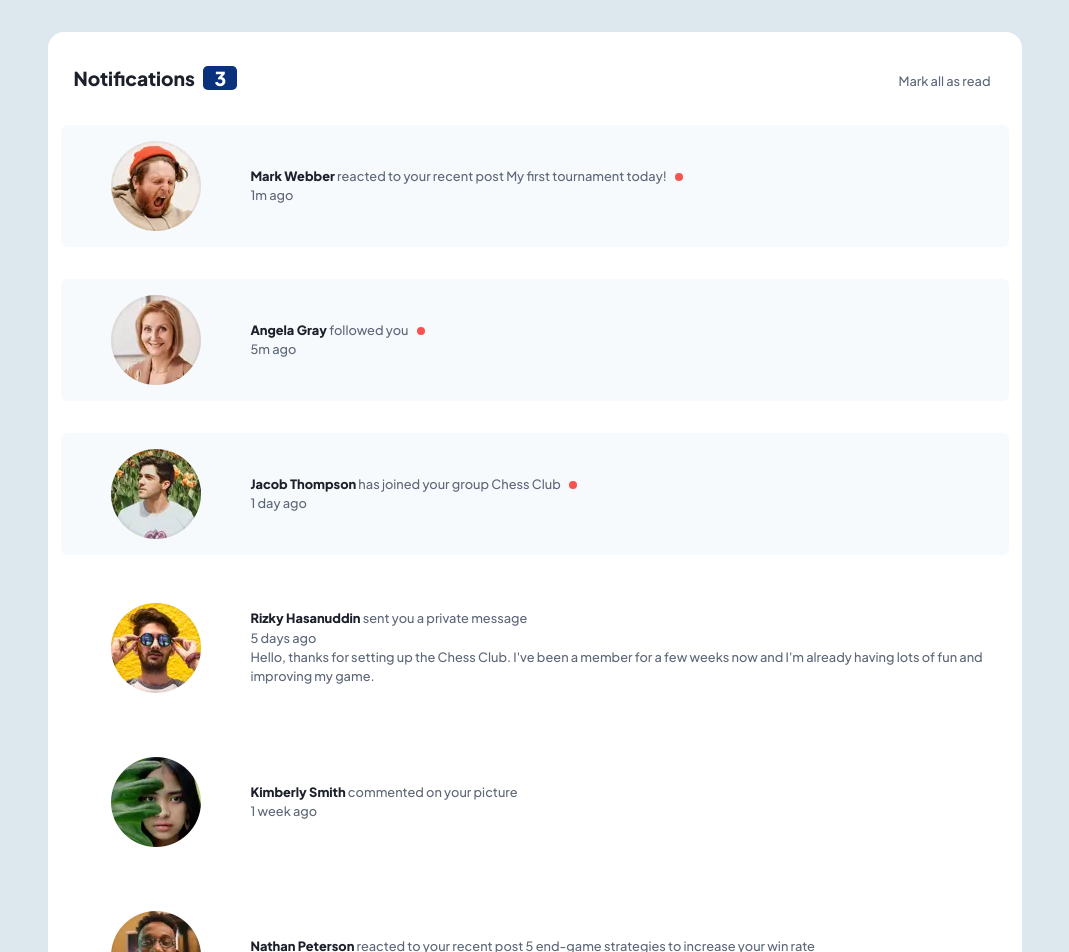
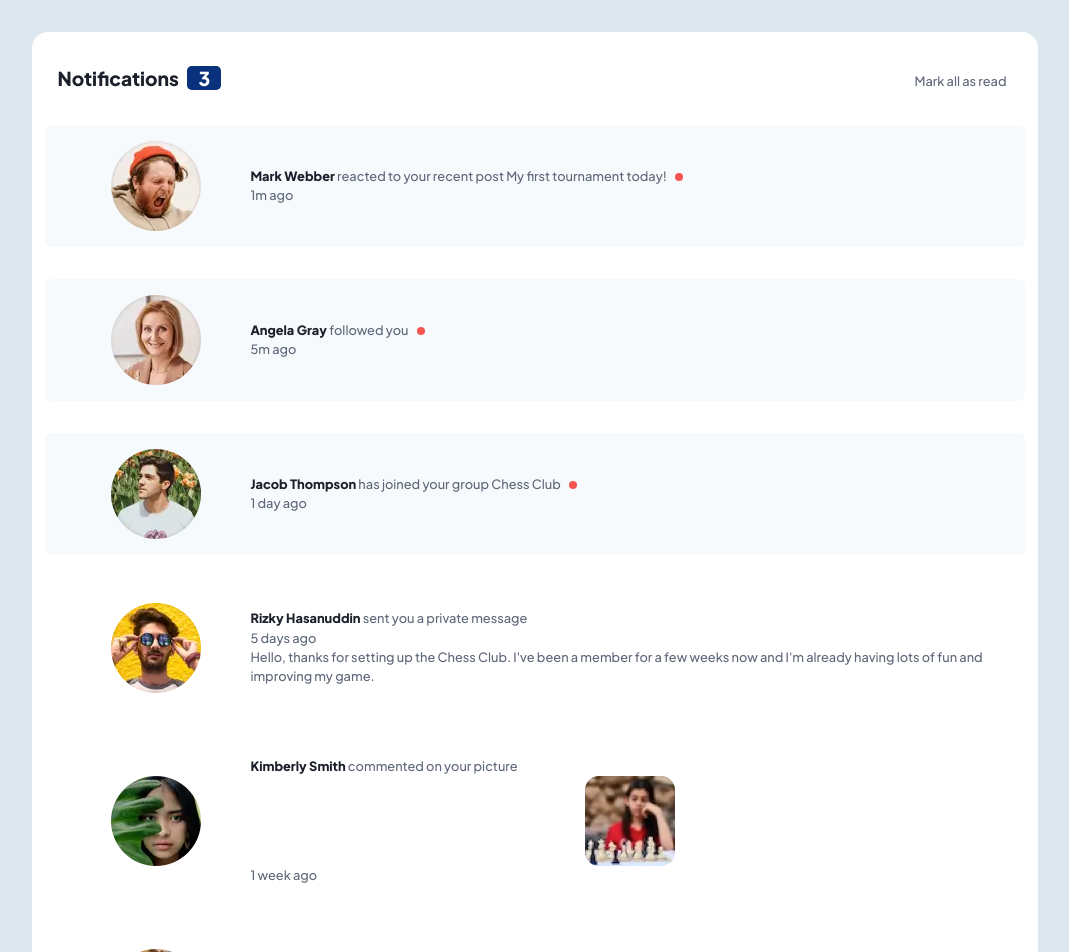
Before and after one commit to sclingan/notifications-page, a React (Vite) app: page / in a window 1280 px wide. Shown: the top 952 px of the page, without its empty margins (105-1174 px from the left). Built offline with nearby package versions, Linux system fonts and the light colour scheme.

Commit message:
Fixing posts and images

```diff
--- a/src/App.css
+++ b/src/App.css
@@ -66,7 +66,6 @@ p, h1, h2, h3, h4, h5, h6 {
 body {
   background-color: var(--neutral-light-greyish-blue2);
   font-family: var(--font-family);
-  /* font-size: var(--font-size); */
   font-size: 0.8rem;
   font-weight: var(--fw-500);
   color: var(--nueutral-dark-grayish-blue);
@@ -114,16 +113,15 @@ li {
   border-radius: 0.4rem;
   margin-block: 2rem;
   padding-block: 1rem;
+  padding-inline: 1rem;
 }
 
 .post {
   grid-column: 2/2;
-  /* align-self: first baseline; */
 }
 
 .post-time {
   grid-column: 2/2;
-  /* align-self: last baseline; */
 }
 
 .post-comments {
@@ -170,6 +168,11 @@ img {
   justify-self: center;
 }
 
+.post-pic {
+  max-width: 40%;
+}
+
+
 .sr-only:not(:focus):not(:active) {
   clip: rect(0 0 0 0);
   clip-path: inset(50%);
--- a/src/section.tsx
+++ b/src/section.tsx
@@ -5,6 +5,7 @@ import kimberly from '../public/images/avatar-kimberly-smith.webp';
 import mark from '../public/images/avatar-mark-webber.webp';
 import nathan from '../public/images/avatar-nathan-peterson.webp';
 import rizky from '../public/images/avatar-rizky-hasanuddin.webp';
+import chess from '../public/images/image-chess.webp';
 
 
 function Section() {
@@ -48,8 +49,9 @@ function Section() {
 
              <li>
               <img src={kimberly} alt=""></img>
-              <div>
+              <div className='post-container'>
               <p className='post'><span className='user-name'>Kimberly Smith</span> commented on your picture</p>
+              <img src={chess} className='post-pic'></img>
               <p className='post-time'>1 week ago</p>
               </div>
              </li>
```
